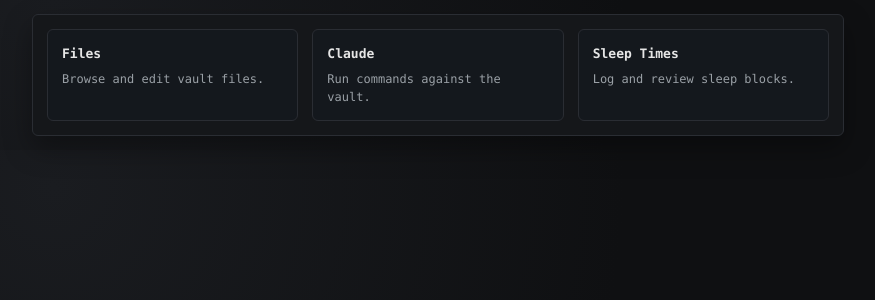
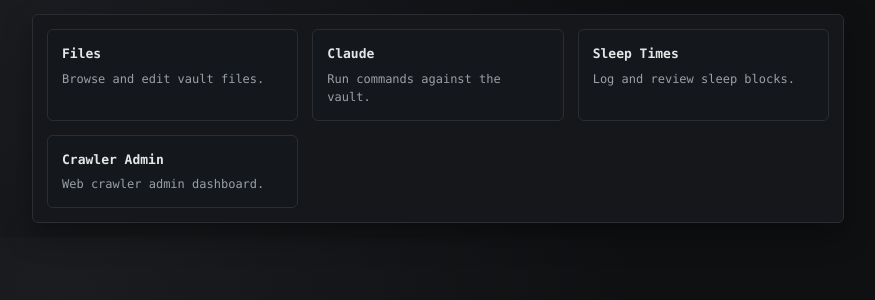
Before and after one commit to sebastianbartmann/notes_editor, a FastAPI app: template app/templates/tools.html in a window 1280 px wide. Shown: the part 40-340 px from the top of the page, without its empty margins (202-1077 px from the left). Run offline with FastAPI, Linux system fonts and the light colour scheme; the template is opened without the code that fills it, so the values that code supplies are empty.

Commit message:
Add crawler admin link to tools

```diff
--- a/app/templates/tools.html
+++ b/app/templates/tools.html
@@ -31,6 +31,10 @@
                     <div class="tool-title">Sleep Times</div>
                     <div class="tool-desc">Log and review sleep blocks.</div>
                 </a>
+                <a class="tool-card" href="https://thirdpartycheck.com/admin/kiosk">
+                    <div class="tool-title">Crawler Admin</div>
+                    <div class="tool-desc">Web crawler admin dashboard.</div>
+                </a>
             </div>
         </article>
     </main>
```
